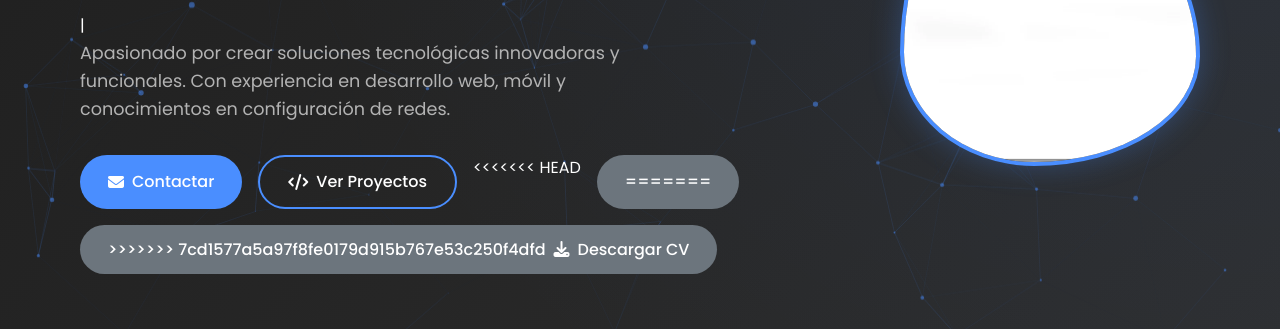
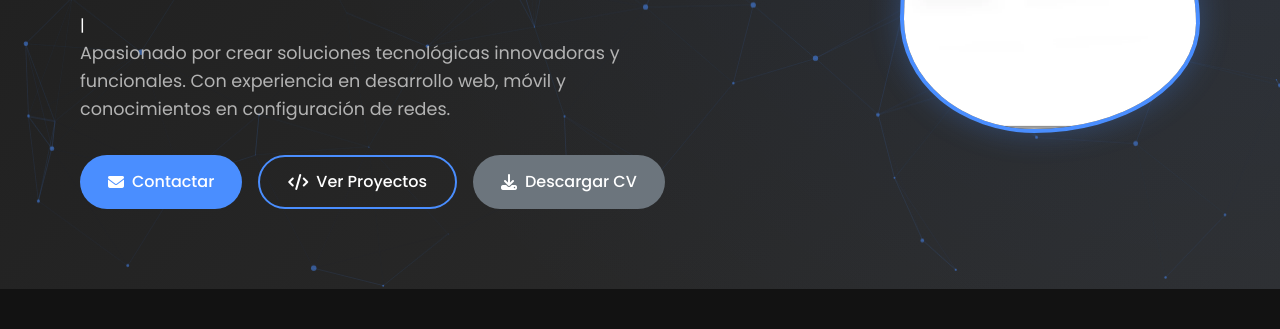
Before and after one commit to SamuAGV/Portafolio, a plain HTML site: page index.html in a window 1280 px wide. Shown: the part 403-732 px from the top of the page. Drawn offline with nearby package versions, Linux system fonts and the light colour scheme; animation ran at ten frames a second.

Commit message:
Comentarios

```diff
--- a/index.html
+++ b/index.html
@@ -92,11 +92,8 @@
                         <a href="#projects" class="btn btn-outline">
                             <i class="fas fa-code" aria-hidden="true"></i> Ver Proyectos
                         </a>
-<<<<<<< HEAD
                         <a href="CV Samuel Antonio Garduño Viviana.pdf" class="btn btn-secondary" download>
-=======
-                        <a href="CV_Samuel_Antonio_Garduño_Viviana.pdf" class="btn btn-secondary" download>
->>>>>>> 7cd1577a5a97f8fe0179d915b767e53c250f4dfd
+                        <!--<a href="CV_Samuel_Antonio_Garduño_Viviana.pdf" class="btn btn-secondary" download>-->
                             <i class="fas fa-download" aria-hidden="true"></i> Descargar CV
                         </a>
                     </div>
```
